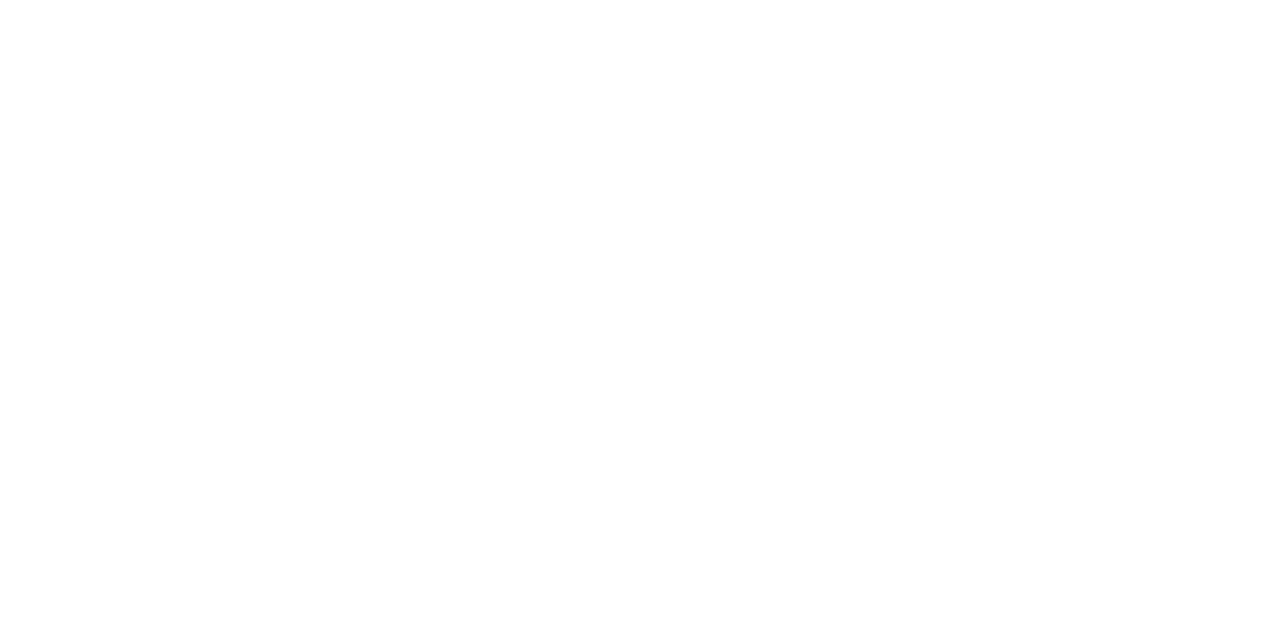
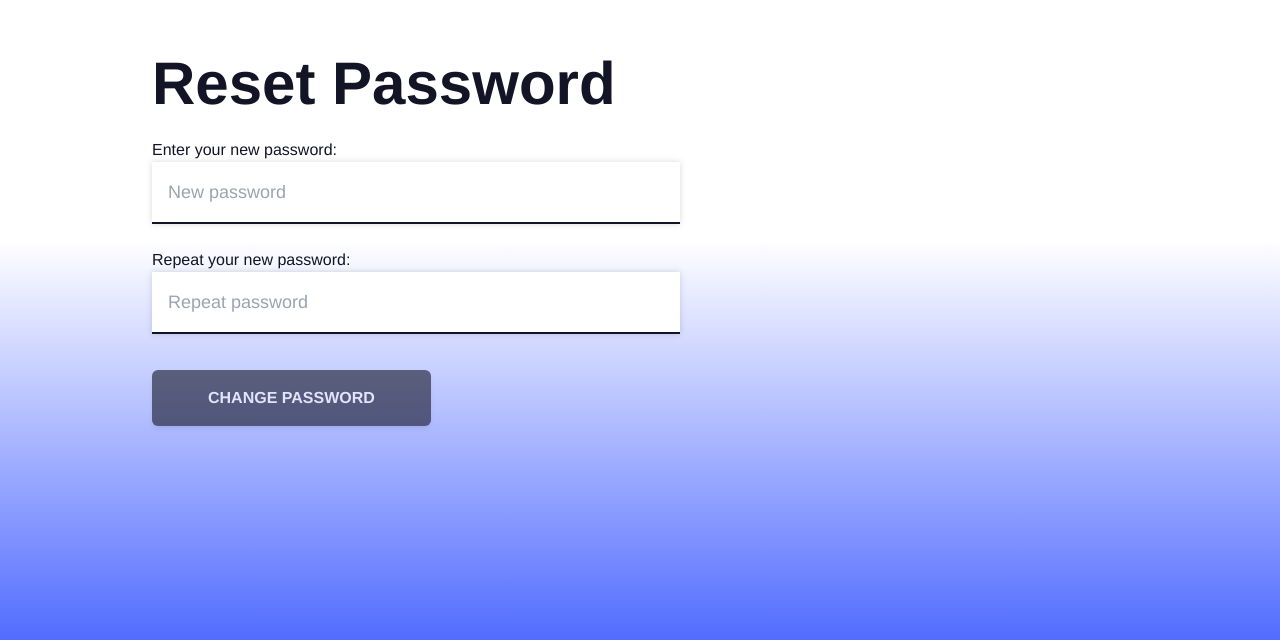
Before and after one commit to RichGod93/ADUN-SOCIAL-OPEN-SOURCE, a Next.js app: page /auth/resetpassword in a window 1280 px wide. Before the commit this address had no page. Shown: the part 160-800 px from the top of the page. Built offline with nearby package versions, Linux system fonts and the light colour scheme; no server answers.

Commit message:
add: jsx & logic

```diff
--- /dev/null
+++ b/src/pages/auth/resetpassword.tsx
@@ -0,0 +1,90 @@
+import { useState } from "react";
+import type { FormEvent } from 'react';
+import { useRouter } from "next/router";
+import { appwrite } from "config/appwriteConfig";
+import { ToastContainer, toast } from 'react-toastify';
+import 'react-toastify/dist/ReactToastify.css';
+
+import { PageHead } from "@/components";
+
+const ResetPassword = () => {
+    const [newPassword, setNewPassword] = useState("");
+    const [repeatedPassword, setRepeatedPassword] = useState("");
+
+    const router = useRouter();
+
+    const changePassword = async (e: FormEvent<EventTarget>) => {
+        e.preventDefault();
+
+        const urlParams = new URLSearchParams(window.location.search);
+        const userId = urlParams.get('userId')!;
+        const secret = urlParams.get('secret')!;
+
+        if (newPassword == repeatedPassword) {
+            await appwrite.account.updateRecovery(
+                userId,
+                secret,
+                newPassword,
+                repeatedPassword
+            );
+            toast.success("Password Reset!");
+            router.push('../auth');
+        } else {
+            toast.error("Check passwords to ensure they match.");
+        };
+    };
+
+
+    return (
+        <>
+            <PageHead title={'ADUN Social'} page_name="Reset Password" />
+            <main className="px-5 md:lg:px-32 bg-gradient-to-b light-gradient dark:dark-gradient">
+                <section className="container h-screen mx-auto flex">
+                    <div className="flex-grow flex flex-col max-w-xl justify-center p-6">
+                        <h1 className="text-6xl primary-text-color font-bold">Reset Password</h1>
+                        <form className="flex flex-col" onSubmit={changePassword}>
+                            <label className="block mt-6 primary-text-color">Enter your new password:</label>
+                            <input
+                                className="login-form-input"
+                                placeholder="New password"
+                                type="password"
+                                onChange={(e) => setNewPassword(e.target.value)}
+                            />
+                            <label className="block mt-6 primary-text-color">Repeat your new password:</label>
+                            <input
+                                className="login-form-input"
+                                placeholder="Repeat password"
+                                type="password"
+                                onChange={(e) => setRepeatedPassword(e.target.value)}
+                            />
+                            <div className="mt-5">
+                                <button
+                                    type="submit"
+                                    disabled={!newPassword || !repeatedPassword}
+                                    className="mx-auto mt-4 py-4 px-14 font-semibold uppercase rounded-md shadow-md primary-bg-color
+                                    secondary-text-color
+                                    focus:outline-none disabled:opacity-60 disabled:cursor-not-allowed">
+                                    Change Password
+                                </button>
+                            </div>
+                        </form>
+                    </div>
+                </section>
+            </main>
+            <ToastContainer
+                position="top-right"
+                autoClose={3000}
+                hideProgressBar={false}
+                newestOnTop={false}
+                closeOnClick
+                rtl={false}
+                pauseOnFocusLoss
+                draggable
+                pauseOnHover
+                theme="colored"
+            />
+        </>
+    );
+};
+
+export default ResetPassword;
```
